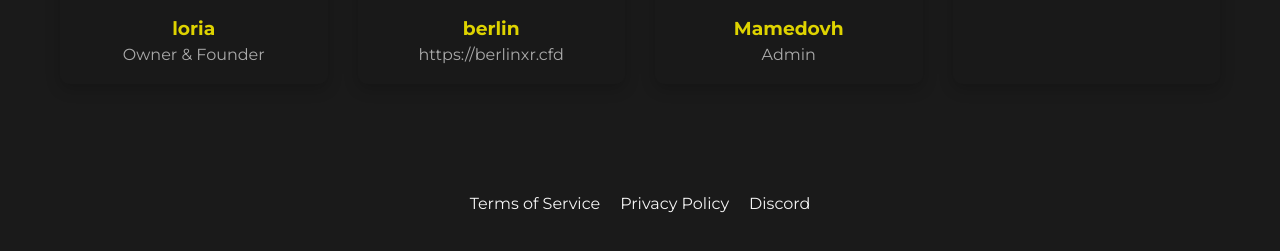
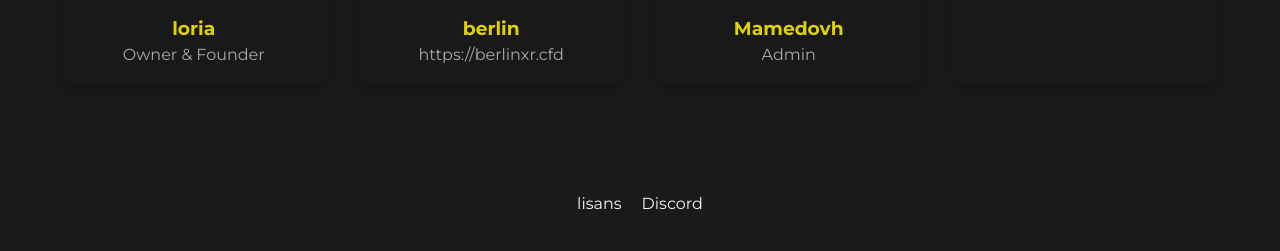
Before and after one commit to bugercektenharika/lira, a plain HTML site: page index.html in a window 1280 px wide. Shown: the part 1744-1995 px from the top of the page. Drawn offline with Linux system fonts and the light colour scheme; no server answers.

Commit message:
Update index.html

```diff
--- a/index.html
+++ b/index.html
@@ -537,8 +537,7 @@
 
     <footer>
         <div class="footer-links">
-            <a href="https://berlinxrf.vercel.app/terms.html">Terms of Service</a>
-            <a href="https://berlinxrf.vercel.app/privacy.html">Privacy Policy</a>
+            <a href="http://license.berlinxr.cfd">lisans</a>
             <a href="https://discord.gg/vRCkbVxuH9">Discord</a>
         </div>
     </footer>
```
